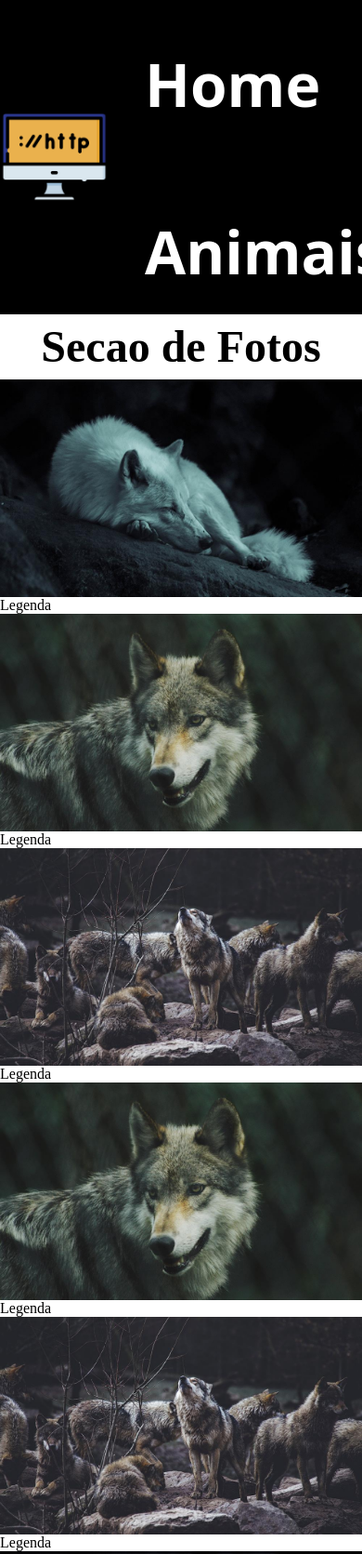
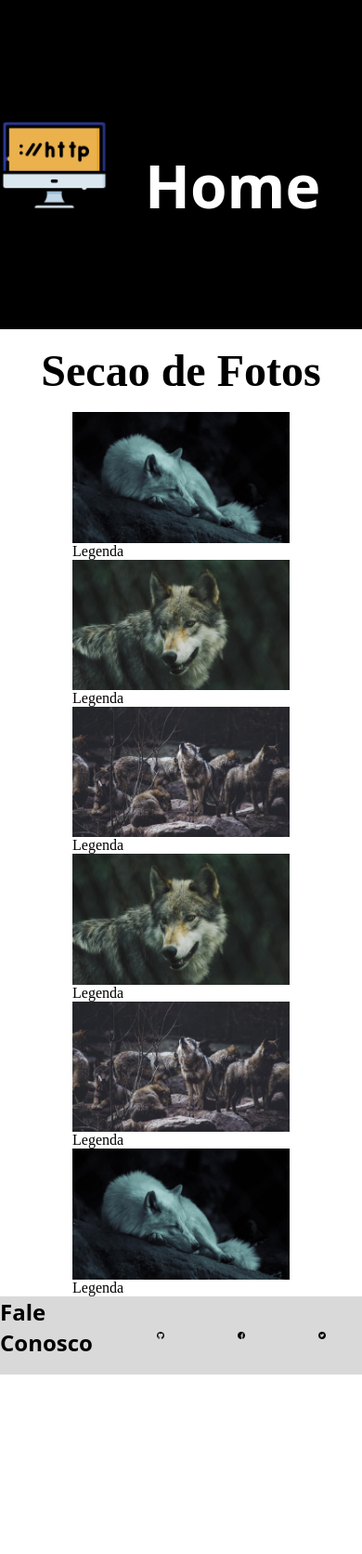
Before and after one commit to 1TDSS-2023/rm550200, a plain HTML site: page index.html in a window 390 px wide. Shown: the top 1671 px of the page at 93% size. After the commit the page ends 1478 px from the top, so only its background shows below. Drawn offline with Linux system fonts and the light colour scheme.

Commit message:
Normalização do css com medidas responsivas vw/ch.

```diff
--- a/css/estilo.css
+++ b/css/estilo.css
@@ -23,12 +23,12 @@ html {
     justify-content: space-between;
     flex-wrap: wrap;
     width: 60vw;
-    height: 40vh;
+    height: 42vh;
 }
 
 .cabecalho img{
-    width: 30vw;
-    max-width: 70vw;
+    width: 30%;
+    max-width: 30%;
     display: block;
 
 
@@ -39,7 +39,7 @@ html {
     font-family: system-ui, -apple-system, BlinkMacSystemFont, 'Segoe UI', Roboto, Oxygen, Ubuntu, Cantarell, 'Open Sans', 'Helvetica Neue', sans-serif;
     font-weight: 700;
     color: #fff;
-    padding: 20% 0;
+    padding: 18.5vh 0;
     text-align: center;
 }
 
@@ -55,7 +55,7 @@ display: block;
 .conteudo {
     display: flex;
     flex-wrap: wrap;
-    max-width: 800px;
+    max-width: 60vw;
     margin:0 auto;
 }
 
@@ -67,14 +67,14 @@ display: block;
 
 .tit-sec {
    text-align: center;
-   margin: 2% 0;
+   margin: 2vh 0;
    font-size: 3rem;
 }
 
 .rodape {
     display:flex ;
     justify-content: space-around;
-    margin: 5% 0 0 0;
+    margin:  0 0 0;
 
 }
 
@@ -85,16 +85,17 @@ display: block;
 }
 
 .rodape nav{
-    flex-grow: 8;
+    flex-grow: 6;
     display: flex;
-    width: 80%;
-    height: 100%;
+    width: 80vw;
+    height: 10vh;
     align-items: center;
+    background-color: #d9d9d9;
 }
 
 .rodape img{
     display: block;
-    width: 10%;
+    width: 9%;
     max-width: 9%;
     margin: 0 auto;
 }
```
